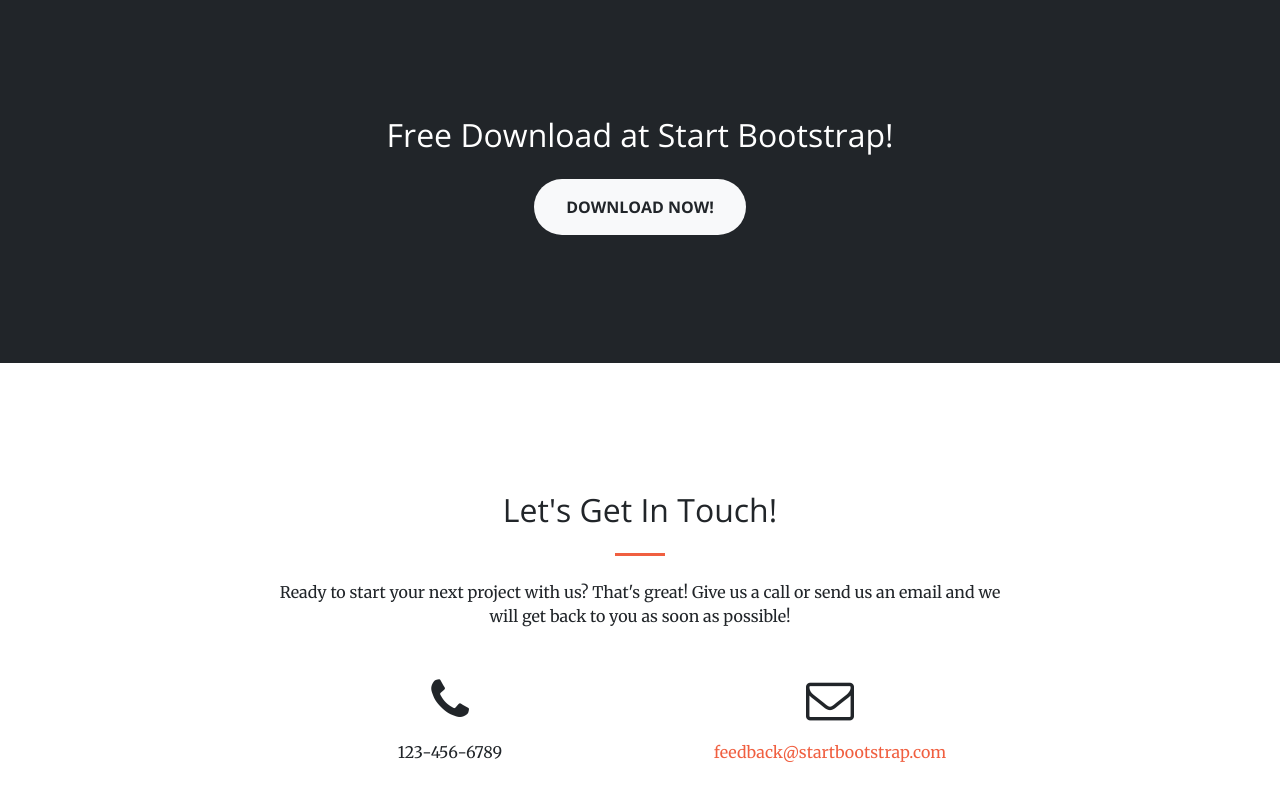
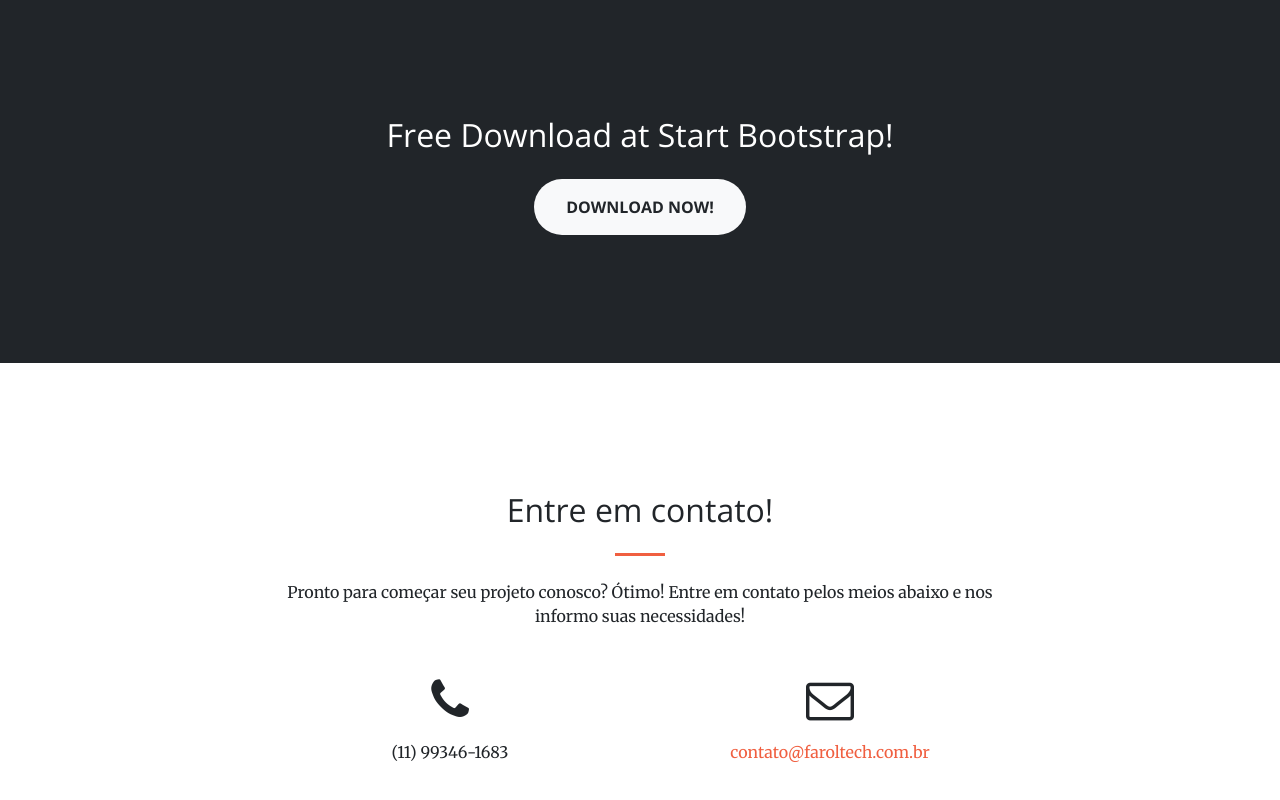
Before and after one commit to FarolTech/faroltech-hotsite, an Angular app: page / in a window 1280 px wide. Shown: the part 2600-3400 px from the top of the page. Built offline with nearby package versions, Linux system fonts and the light colour scheme.

Commit message:
Adding contact text

```diff
--- a/src/app/contact/contact.component.html
+++ b/src/app/contact/contact.component.html
@@ -2,20 +2,20 @@
   <div class="container">
     <div class="row">
       <div class="col-lg-8 mx-auto text-center">
-        <h2 class="section-heading">Let's Get In Touch!</h2>
+        <h2 class="section-heading">Entre em contato!</h2>
         <hr class="my-4">
-        <p class="mb-5">Ready to start your next project with us? That's great! Give us a call or send us an email and we will get back to you as soon as possible!</p>
+        <p class="mb-5">Pronto para começar seu projeto conosco? Ótimo! Entre em contato pelos meios abaixo e nos informo suas necessidades!</p>
       </div>
     </div>
     <div class="row">
       <div class="col-lg-4 ml-auto text-center">
         <i class="fa fa-phone fa-3x mb-3 sr-contact"></i>
-        <p>123-456-6789</p>
+        <p>(11) 99346-1683</p>
       </div>
       <div class="col-lg-4 mr-auto text-center">
         <i class="fa fa-envelope-o fa-3x mb-3 sr-contact"></i>
         <p>
-          <a href="mailto:your-email@your-domain.com">feedback@startbootstrap.com</a>
+          <a href="mailto:contato@faroltech.com.br">contato@faroltech.com.br</a>
         </p>
       </div>
     </div>
```
